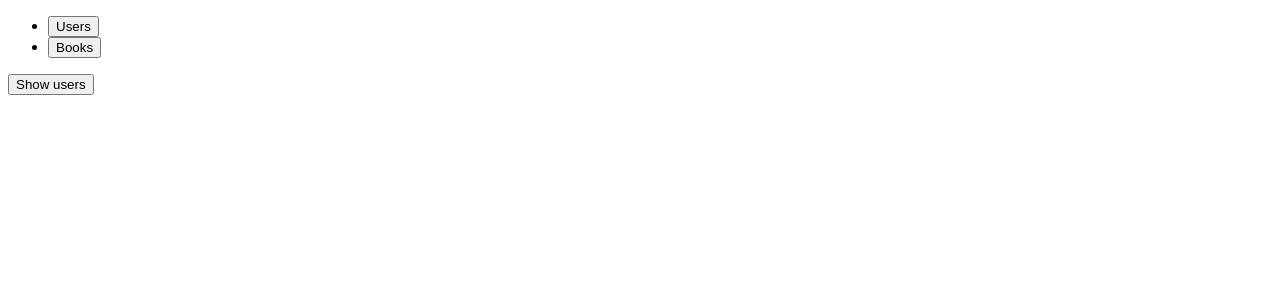
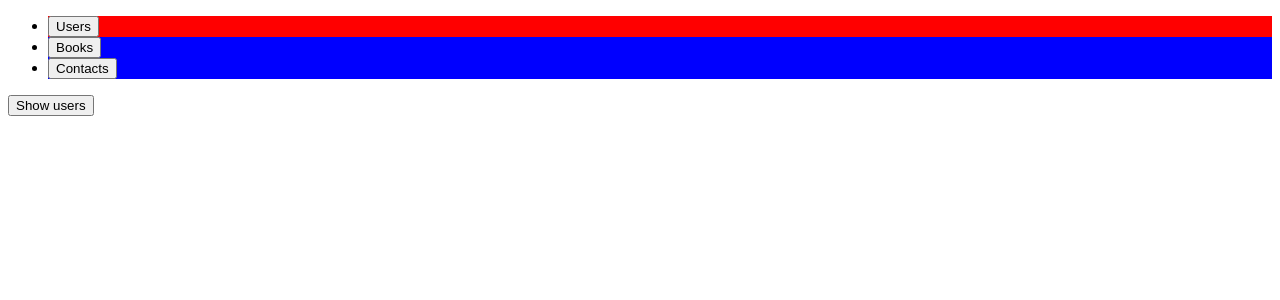
Before and after one commit to AlonaHarnyk/bc_82_ts_react_next, a React (Vite) app: page / in a window 1280 px wide. Shown: the top 300 px of the page. Built offline with nearby package versions, Linux system fonts and the light colour scheme.

Commit message:
tabs/contacts

```diff
--- a/src/components/App/App.tsx
+++ b/src/components/App/App.tsx
@@ -3,8 +3,9 @@ import type { Tab } from "../../types/tabs";
 import Books from "../Books/Books";
 import Tabs from "../Tabs/Tabs";
 import Users from "../Users/Users";
+import Contacts from "../Contacts/Contacts";
 
-type TabType = "users" | "books";
+type TabType = "users" | "books" | "contacts";
 
 export default function App() {
   const [activeTab, setActiveTab] = useState<TabType>("users");
@@ -15,12 +16,21 @@ export default function App() {
       clickHandler: () => {
         setActiveTab("users");
       },
+      isActive: activeTab === "users",
     },
     {
       textContent: "Books",
       clickHandler: () => {
         setActiveTab("books");
       },
+      isActive: activeTab === "books",
+    },
+    {
+      textContent: "Contacts",
+      clickHandler: () => {
+        setActiveTab("contacts");
+      },
+      isActive: activeTab === "contacts",
     },
   ];
 
@@ -29,6 +39,7 @@ export default function App() {
       <Tabs tabs={tabsConfig} />
       {activeTab === "books" && <Books />}
       {activeTab === "users" && <Users />}
+      {activeTab === "contacts" && <Contacts />}
     </>
   );
 }
--- /dev/null
+++ b/src/components/Contacts/Contacts.tsx
@@ -0,0 +1,25 @@
+import { useQuery } from "@tanstack/react-query";
+import getContacts from "../../services/contactsApi";
+import ContactsList from "../ContactsList/ContactsList";
+import ErrorNotification from "../ErrorNotification/ErrorNotification";
+import Loader from "../Loader/Loader";
+
+export default function Contacts() {
+  const {
+    data: contacts,
+    isError,
+    isLoading,
+  } = useQuery({
+    queryKey: ["contacts"],
+    queryFn: getContacts,
+  });
+  return (
+    <>
+      {contacts && contacts.length > 0 && <ContactsList contacts={contacts} />}
+      {isError && (
+        <ErrorNotification message="Something went wrong during loading" />
+      )}
+      {isLoading && <Loader />}
+    </>
+  );
+}
--- /dev/null
+++ b/src/components/ContactsList/ContactsList.tsx
@@ -0,0 +1,20 @@
+import type Contact from "../../types/contacts";
+
+interface ContactsListProps {
+  contacts: Contact[];
+}
+
+export default function ContactsList({ contacts }: ContactsListProps) {
+  return (
+    <ul>
+      {contacts.map(({ name, email, id }) => {
+        return (
+          <li key={id}>
+            <h3>Name: {name}</h3>
+            <p>Email: {email}</p>
+          </li>
+        );
+      })}
+    </ul>
+  );
+}
--- /dev/null
+++ b/src/components/Tabs/Tabs.module.css
@@ -0,0 +1,7 @@
+.tab {
+  background-color: blue;
+}
+
+.activeTab {
+  background-color: red;
+}
--- a/src/components/Tabs/Tabs.tsx
+++ b/src/components/Tabs/Tabs.tsx
@@ -1,5 +1,6 @@
 import type { Tab } from "../../types/tabs";
 import Button from "../Button/Button";
+import css from "./Tabs.module.css";
 
 interface TabsProps {
   tabs: Tab[];
@@ -8,9 +9,9 @@ interface TabsProps {
 export default function Tabs({ tabs }: TabsProps) {
   return (
     <ul>
-      {tabs.map(({ clickHandler, textContent }) => {
+      {tabs.map(({ clickHandler, textContent, isActive }) => {
         return (
-          <li key={textContent}>
+          <li className={isActive ? css.activeTab : css.tab} key={textContent}>
             <Button handleClick={clickHandler} textContent={textContent} />
           </li>
         );
--- /dev/null
+++ b/src/services/contactsApi.ts
@@ -0,0 +1,11 @@
+import axios from "axios";
+import type Contact from "../types/contacts";
+
+const contactsApi = axios.create({
+  baseURL: "https://6240d2109b450ae274385b44.mockapi.io/api",
+});
+
+export default async function getContacts(): Promise<Contact[]> {
+  const { data } = await contactsApi.get<Contact[]>("/contacts");
+  return data;
+}
--- /dev/null
+++ b/src/types/contacts.ts
@@ -0,0 +1,14 @@
+export default interface Contact {
+  createdAt: string;
+  name: string;
+  number: string;
+  hasWork: boolean;
+  city: string;
+  job: string;
+  hobbies: string[];
+  email: string;
+  sex: string;
+  birthDay: string;
+  description: string;
+  id: string;
+}
--- a/src/types/tabs.ts
+++ b/src/types/tabs.ts
@@ -1,4 +1,5 @@
 export interface Tab {
   textContent: string;
   clickHandler: () => void;
+  isActive: boolean;
 }
```
